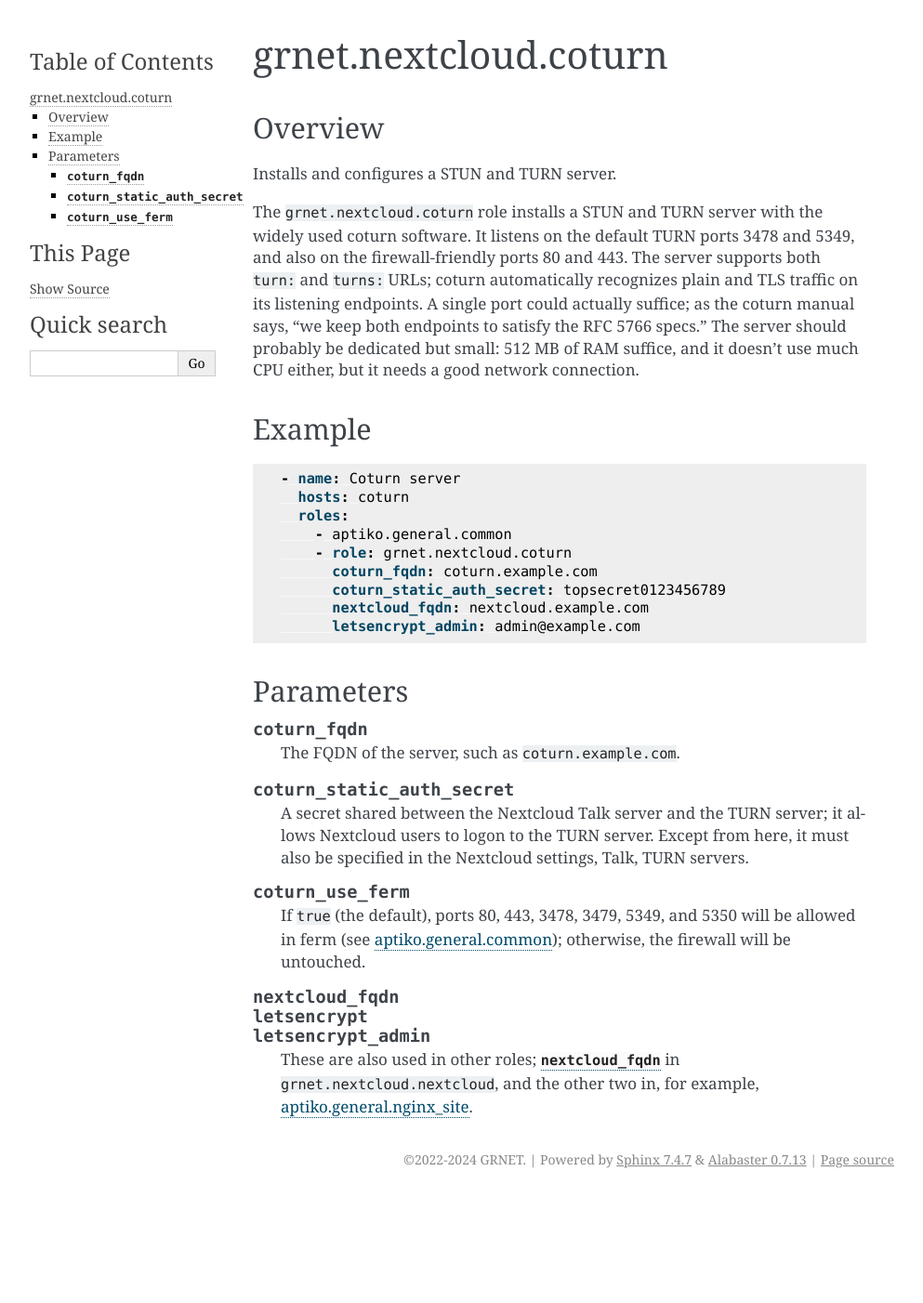
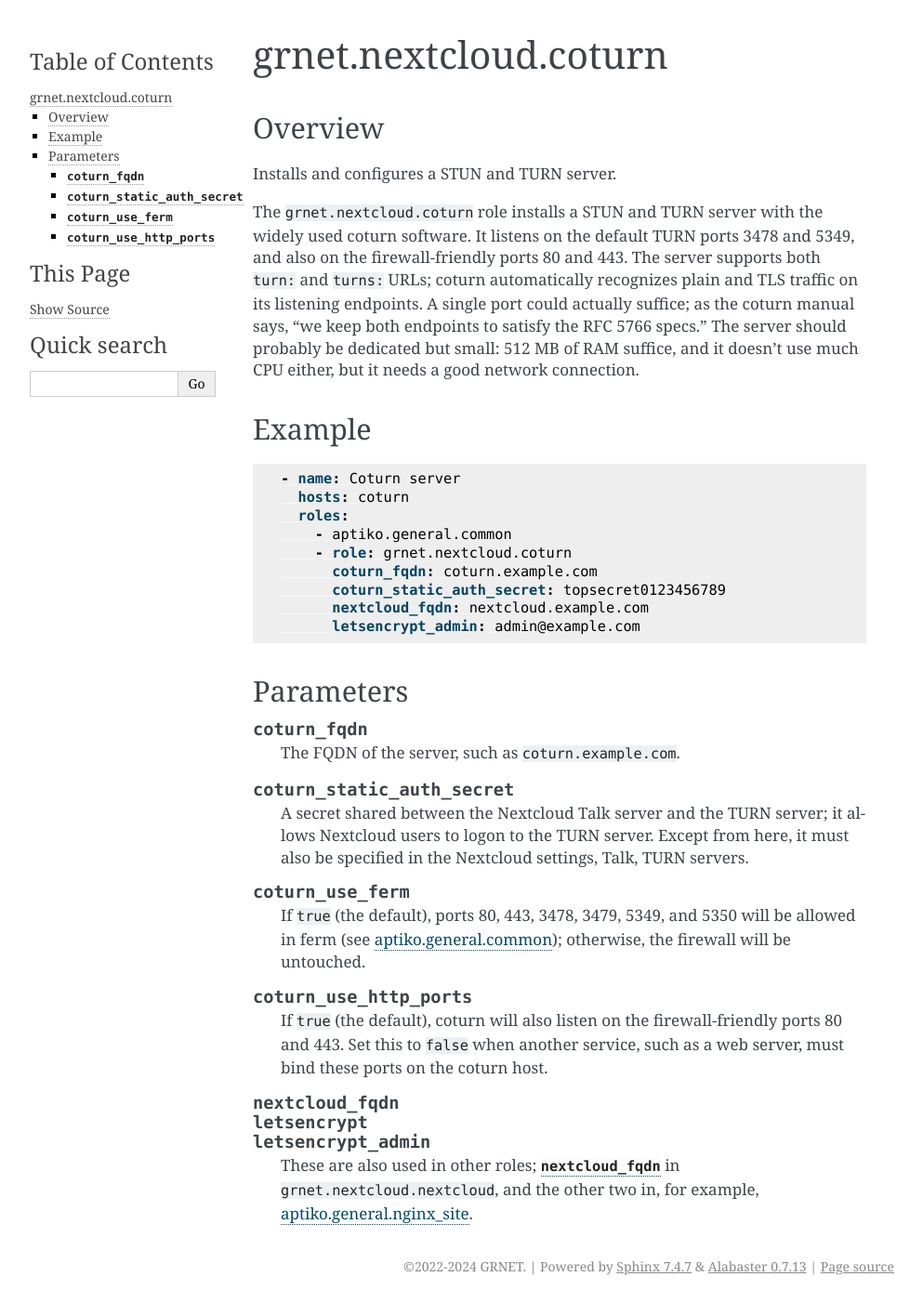
Before and after one commit to grnet/team-collaboration-toolkit, a Sphinx documentation site: the page built from docs/nextcloud/coturn.rst, in a window 1280 px wide. Shown: the whole page at 93% size, without its empty margins (148-1141 px from the left). Built offline with Sphinx 7.4.7, drawn with Linux system fonts in a browser that asks for light colours; before the commit the page ends 1287 px from its top, so only the background shows below that.

Commit message:
Make TURN installable in the same machine as Nextcloud

```diff
--- a/docs/nextcloud/coturn.rst
+++ b/docs/nextcloud/coturn.rst
@@ -56,6 +56,13 @@ Parameters
    (see aptiko.general.common_); otherwise, the firewall will be
    untouched.
 
+.. data:: coturn_use_http_ports
+
+   If ``true`` (the default), coturn will also listen on the
+   firewall-friendly ports 80 and 443. Set this to ``false`` when
+   another service, such as a web server, must bind these ports on the
+   coturn host.
+
 .. data:: nextcloud_fqdn
           letsencrypt
           letsencrypt_admin
```
Also changed, not shown: 2 other files.
